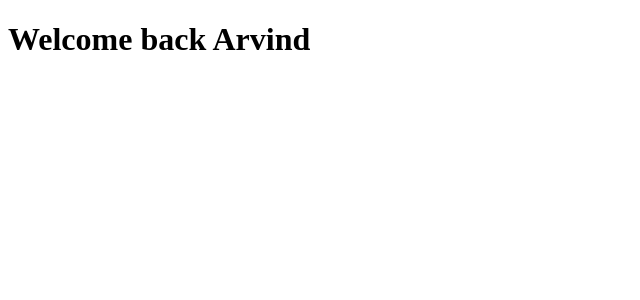
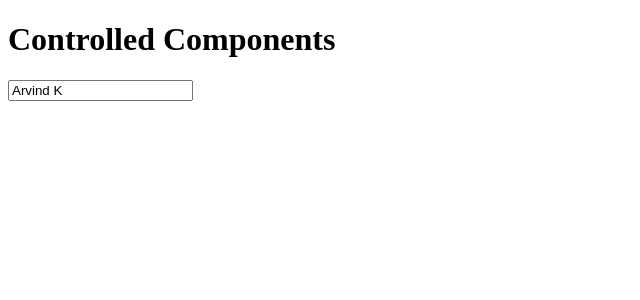
Before and after one commit to Arvindkr123/LearnReactMySide, a React (Create React App) app: page / in a window 1280 px wide. Shown: the top 300 px of the page, without its empty margins (0-640 px from the left). Built offline with nearby package versions, Linux system fonts and the light colour scheme.

Commit message:
done controlled component

```diff
--- a/src/App.js
+++ b/src/App.js
@@ -1,12 +1,10 @@
 import React from "react";
-
-// let ele = <h1>Welcome back Arvind</h1>
-// export default ele;
+import Form from "./components/Form";
 
 const App = () => {
   return (
     <div>
-      <h1>Welcome back Arvind</h1>
+      <Form/>
     </div>
   )
 }
--- /dev/null
+++ b/src/components/Form.jsx
@@ -0,0 +1,30 @@
+import React, { useState } from 'react'
+
+const Form = () => {
+    const [name, setName] = useState('Arvind K')
+    return (
+        <form>
+            <h1>Controlled Components</h1>
+            <input type="text" value={name} onChange={(e) => setName(e.target.value.toUpperCase().substring(0, 16))} />
+        </form>
+    )
+}
+
+export default Form;
+
+
+
+// import React, { Component } from 'react'
+// export default class Form extends Component {
+//     state = {
+//         value: 'Arvind K'
+//     }
+//     render() {
+//         return (
+//             <form>
+//                 <h2>Controlled Input</h2>
+//                 <input type="text" value={this.state.value} onChange={(e) => this.setState({ value: e.target.value.toUpperCase().substring(0,10)})} />
+//             </form>
+//         )
+//     }
+// }
```
